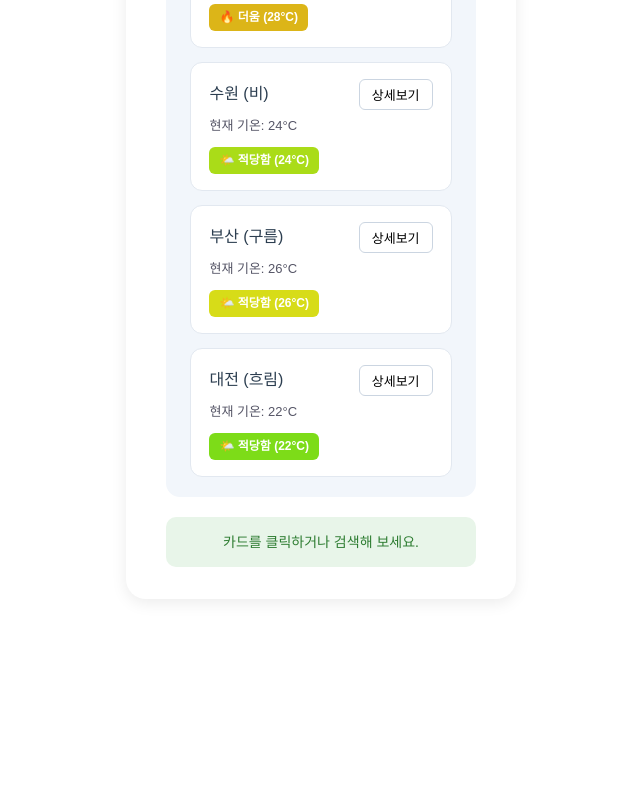
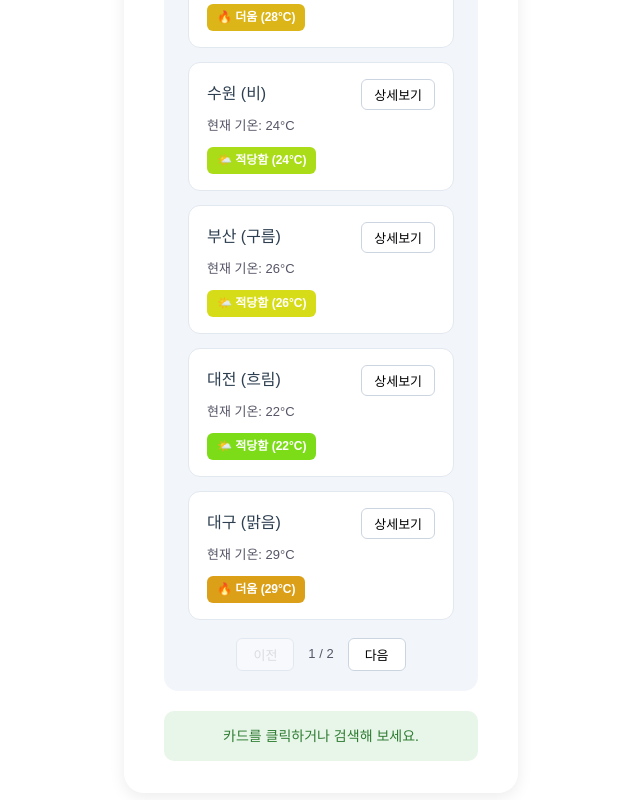
Before and after one commit to chubuzu/skala-vue, a Vue app: page / in a window 1280 px wide. Shown: the part 442-1242 px from the top of the page, without its empty margins (319-959 px from the left). Before the commit the page ends 1081 px from the top, so only its background shows below. Built offline with nearby package versions, Linux system fonts and the light colour scheme.

Commit message:
Weather Composition: computed/watch/watchEffect 적용, 검색 필터링, 페이지네이션

```diff
--- /dev/null
+++ b/src/components/Pagination.vue
@@ -0,0 +1,49 @@
+<template>
+  <div class="pagination">
+    <button :disabled="currentPage === 1" @click="emit('change', currentPage - 1)">
+      이전
+    </button>
+    <span class="page-info">{{ currentPage }} / {{ totalPages }}</span>
+    <button :disabled="currentPage === totalPages" @click="emit('change', currentPage + 1)">
+      다음
+    </button>
+  </div>
+</template>
+
+<script setup>
+defineProps({
+  currentPage: { type: Number, required: true },
+  totalPages: { type: Number, required: true }
+})
+
+const emit = defineEmits(['change'])
+</script>
+
+<style scoped>
+.pagination {
+  display: flex;
+  align-items: center;
+  justify-content: center;
+  gap: 14px;
+  margin-top: 18px;
+}
+.pagination button {
+  font-size: 13px;
+  padding: 6px 16px;
+  border: 1px solid #cbd5e1;
+  border-radius: 6px;
+  background: #fff;
+  cursor: pointer;
+}
+.pagination button:hover:not(:disabled) {
+  background: #f1f5f9;
+}
+.pagination button:disabled {
+  opacity: 0.4;
+  cursor: not-allowed;
+}
+.page-info {
+  font-size: 13px;
+  color: #556;
+}
+</style>
--- a/src/components/WeatherList.vue
+++ b/src/components/WeatherList.vue
@@ -2,26 +2,62 @@
   <div class="weather-list">
     <h2>📍 지역별 날씨 현황</h2>
 
+    <!-- 요구사항 4: 검색 결과가 없을 때 안내 문구 -->
+    <p v-if="weatherList.length === 0" class="empty-message">
+      🔍 검색 결과와 일치하는 도시가 없습니다.
+    </p>
+
+    <template v-else>
       <div class="card-grid">
         <WeatherCard
-        v-for="city in weatherList"
+          v-for="city in pagedList"
           :key="city.id"
           :city="city"
           @select="emit('select', $event)"
           @detail="emit('detail', $event)"
         />
       </div>
+
+      <Pagination
+        v-if="totalPages > 1"
+        :current-page="currentPage"
+        :total-pages="totalPages"
+        @change="currentPage = $event"
+      />
+    </template>
   </div>
 </template>
 
 <script setup>
+import { ref, computed, watch } from 'vue'
 import WeatherCard from './WeatherCard.vue'
+import Pagination from './Pagination.vue'
 
-defineProps({
+const props = defineProps({
   weatherList: { type: Array, required: true }
 })
 
 const emit = defineEmits(['select', 'detail'])
+
+const PAGE_SIZE = 5
+const currentPage = ref(1)
+
+const totalPages = computed(() =>
+  Math.max(1, Math.ceil(props.weatherList.length / PAGE_SIZE))
+)
+
+const pagedList = computed(() => {
+  const start = (currentPage.value - 1) * PAGE_SIZE
+  return props.weatherList.slice(start, start + PAGE_SIZE)
+})
+
+// 검색어 등으로 목록 자체가 바뀌면 항상 1페이지로 리셋
+watch(
+  () => props.weatherList,
+  () => {
+    currentPage.value = 1
+  }
+)
 </script>
 
 <style scoped>
@@ -40,4 +76,10 @@ const emit = defineEmits(['select', 'detail'])
   grid-template-columns: repeat(auto-fill, minmax(240px, 1fr));
   gap: 14px;
 }
+.empty-message {
+  text-align: center;
+  font-size: 14px;
+  color: #64748b;
+  padding: 24px 0;
+}
 </style>
--- a/src/views/HomeView.vue
+++ b/src/views/HomeView.vue
@@ -1,11 +1,11 @@
 <template>
   <div>
-    <h1>🌤️ 과제 1: 날씨 (Mockup)</h1>
+    <h1>🌤️ 과제 2: 날씨 (컴포지션)</h1>
 
-    <SearchBox v-model="searchInput" />
+    <SearchBox v-model="searchQuery" />
 
     <WeatherList
-      :weather-list="weatherList"
+      :weather-list="filteredWeatherList"
       @select="selectCity"
       @detail="showDetail"
     />
@@ -15,23 +15,58 @@
 </template>
 
 <script setup>
-import { ref } from 'vue'
+import { ref, computed, watch, watchEffect } from 'vue'
 import SearchBox from '../components/SearchBox.vue'
 import WeatherList from '../components/WeatherList.vue'
 import StatusBar from '../components/StatusBar.vue'
 
+// 요구사항 1: 반응형 상태 관리 (searchQuery, selectedCityInfo, weatherList)
+const searchQuery = ref('')
+const selectedCityInfo = ref(null)
 const weatherList = ref([
   { id: 'city_01', name: '서울', temp: 28, status: '맑음' },
   { id: 'city_02', name: '수원', temp: 24, status: '비' },
   { id: 'city_03', name: '부산', temp: 26, status: '구름' },
-  { id: 'city_04', name: '대전', temp: 22, status: '흐림' }
+  { id: 'city_04', name: '대전', temp: 22, status: '흐림' },
+  // 국내 광역시(부산·대구·인천·광주·대전·울산) 전체 추가
+  { id: 'city_05', name: '대구', temp: 29, status: '맑음' },
+  { id: 'city_06', name: '인천', temp: 23, status: '흐림' },
+  { id: 'city_07', name: '광주', temp: 27, status: '구름' },
+  { id: 'city_08', name: '울산', temp: 25, status: '맑음' }
 ])
 
-const searchInput = ref('')
 const statusMessage = ref('카드를 클릭하거나 검색해 보세요.')
 
+// 요구사항 2: 검색어에 매칭되는 도시만 걸러낸 Computed 배열
+const filteredWeatherList = computed(() => {
+  const keyword = searchQuery.value.trim()
+  if (!keyword) return weatherList.value
+  return weatherList.value.filter((city) => city.name.includes(keyword))
+})
+
+// 요구사항 3-1: selectedCityInfo 감시 (watch) -> 상태바 문구 갱신 + 콘솔로그
+watch(selectedCityInfo, (newCity) => {
+  if (!newCity) return
+  statusMessage.value = `${newCity.name}이 선택되었습니다.`
+  console.log(`[watch 감지] 상태 바 문구가 업데이트되었습니다 -> "${statusMessage.value}"`)
+})
+
+// 요구사항 3-2: searchQuery 감시 (watchEffect) -> 타이핑할 때마다 자동 실행
+watchEffect(() => {
+  console.log(`[watchEffect 자동 호출] 현재 검색어 '${searchQuery.value}'에 매칭되는 API 데이터를 필터링합니다`)
+})
+
+// 요구사항 5: 본인만의 반응형 상태 변수 + Watcher (검색 시도 횟수 추적)
+const searchAttemptCount = ref(0)
+watch(searchQuery, () => {
+  searchAttemptCount.value++
+})
+// (SearchHint.vue의 isFrequent computed에서 이 값을 활용하며, 화면 표시는 꺼둔 상태)
+
 const selectCity = (city) => {
-  statusMessage.value = `${city.name}이 선택되었습니다.`
+  console.log('onChange started')
+  selectedCityInfo.value = city
+  console.log('onChange completed')
 }
 
 const showDetail = (city) => {
```
Also changed, not shown: src/components/SearchHint.vue (added, +24 -0 lines). Lines whose indentation alone changed are shown as unchanged.
